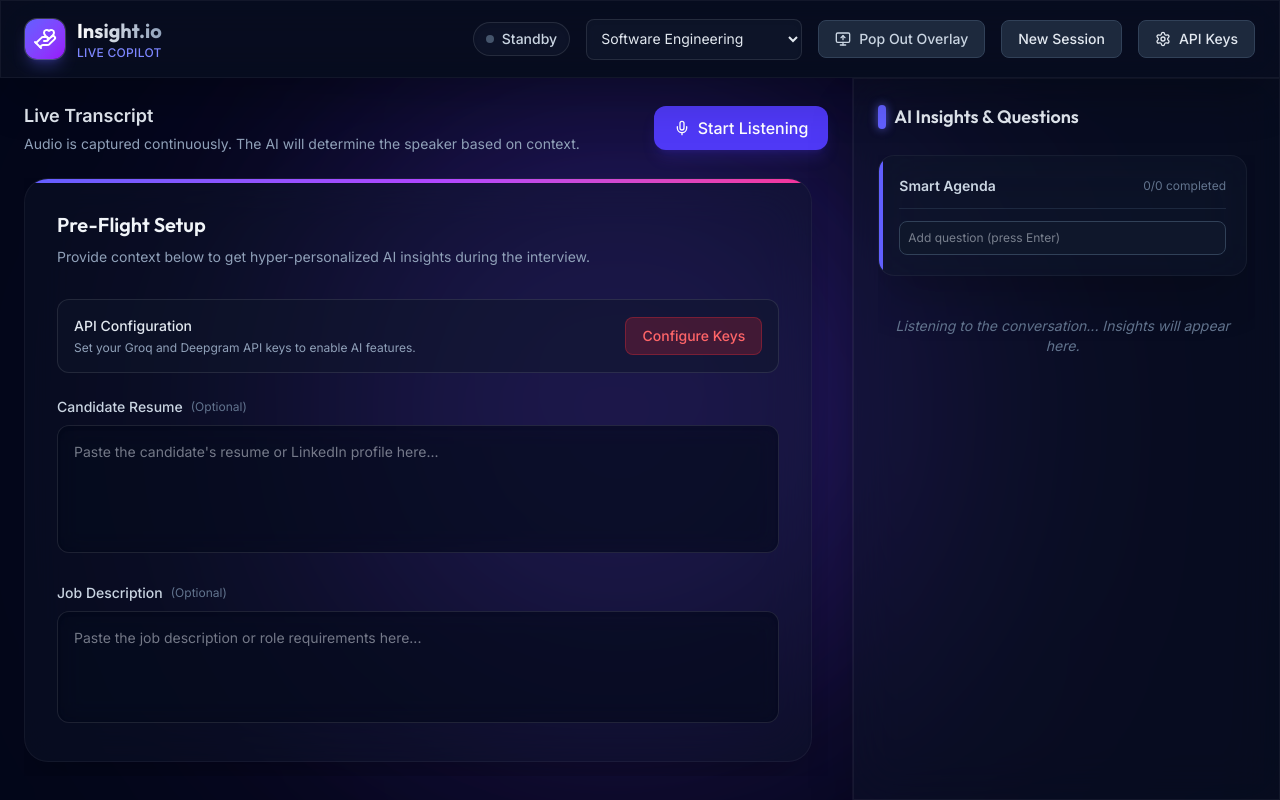
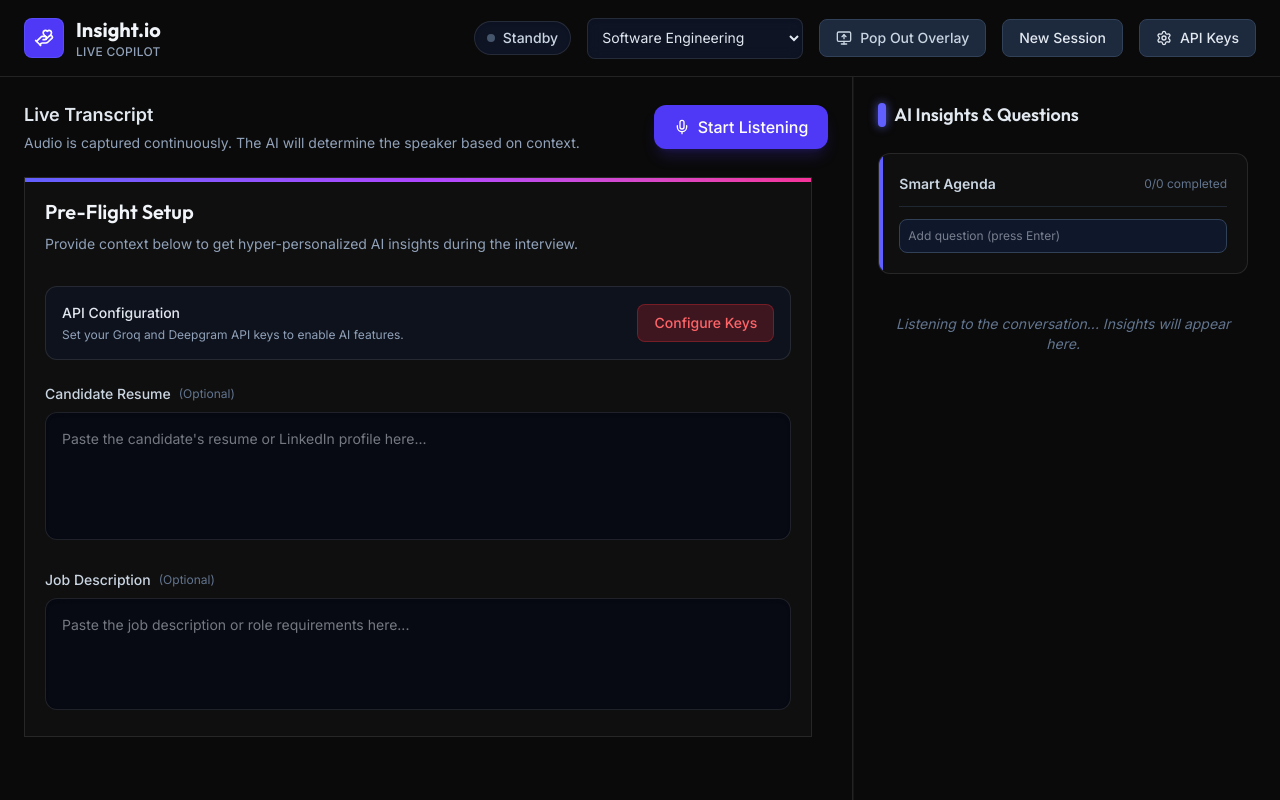
Before and after one commit to Izumi42/ai-questionnaire-tool, a Next.js app: page /ai-questionnaire-tool/ in a window 1280 px wide. Built offline with nearby package versions, Linux system fonts and the light colour scheme.

Commit message:
Refactor UI: Remove AI aesthetics for a flat minimalist design

```diff
--- a/src/app/globals.css
+++ b/src/app/globals.css
@@ -12,8 +12,8 @@
 
 @media (prefers-color-scheme: dark) {
   :root {
-    --background: #020617; /* Deep slate 950 */
-    --foreground: #f8fafc;
+    --background: #0a0a0a; /* Neutral absolute dark */
+    --foreground: #ededed;
   }
 }
 
@@ -40,8 +40,3 @@ body {
 ::-webkit-scrollbar-thumb:hover {
   background: rgba(255, 255, 255, 0.2);
 }
-
-/* Base animations and utilities */
-.glass-panel {
-  @apply bg-slate-900/40 backdrop-blur-xl border border-white/5 shadow-2xl;
-}
--- a/src/app/page.tsx
+++ b/src/app/page.tsx
@@ -430,7 +430,7 @@ export default function Home() {
       <div className="flex-1 overflow-y-auto space-y-4 pr-2">
 
         {/* Agenda Section */}
-        <div className="mb-6 p-5 rounded-2xl glass-panel relative overflow-hidden">
+        <div className="mb-6 p-5 rounded-xl border border-white/10 bg-[#0f0f0f] relative overflow-hidden">
           <div className="absolute top-0 left-0 w-1 h-full bg-indigo-500"></div>
           <h3 className="text-sm font-semibold text-slate-300 mb-3 flex items-center justify-between">
             Smart Agenda
@@ -503,10 +503,8 @@ export default function Home() {
               });
               setSuggestions(prev => prev.filter(s => s.text !== suggestion.text));
             }}
-            className="group p-5 rounded-2xl glass-panel bg-slate-800/20 hover:bg-slate-800/40 hover:border-white/20 transition-all duration-300 cursor-pointer relative overflow-hidden hover:-translate-y-1 hover:shadow-indigo-500/10"
+            className="group p-5 rounded-xl border border-white/10 bg-[#0f0f0f] hover:bg-[#1a1a1a] transition-all duration-300 cursor-pointer relative overflow-hidden"
           >
-            {/* Subtle highlight effect on hover */}
-            <div className="absolute inset-0 bg-gradient-to-r from-indigo-500/0 via-indigo-500/10 to-indigo-500/0 translate-x-[-100%] group-hover:translate-x-[100%] transition-transform duration-1000"></div>
 
             <div className="flex items-start gap-4 relative z-10">
               <div className="mt-0.5 p-2 bg-slate-900/50 rounded-lg border border-slate-700/50 flex-shrink-0">
@@ -528,17 +526,17 @@ export default function Home() {
   );
 
   return (
-    <div className="flex flex-col h-screen bg-slate-950 text-slate-100 overflow-hidden font-sans selection:bg-indigo-500/30">
+    <div className="flex flex-col h-screen bg-[#0a0a0a] text-slate-100 overflow-hidden font-sans selection:bg-indigo-500/30">
 
       {/* Top Navigation Bar */}
-      <header className="flex items-center justify-between px-6 py-4 glass-panel border-b border-white/5 z-20">
+      <header className="flex items-center justify-between px-6 py-4 bg-[#0a0a0a] border-b border-white/10 z-20">
         <div className="flex items-center gap-3">
-          <div className="w-10 h-10 rounded-xl bg-gradient-to-br from-indigo-500 to-purple-600 flex items-center justify-center shadow-lg shadow-indigo-500/30 ring-1 ring-white/20">
-            <HandHeart className="text-white w-6 h-6" />
+          <div className="w-10 h-10 rounded-lg bg-indigo-600 flex items-center justify-center border border-indigo-500/50">
+            <HandHeart className="text-white w-5 h-5" />
           </div>
           <div>
-            <h1 className="text-xl font-bold bg-clip-text text-transparent bg-gradient-to-r from-white to-slate-400 font-display">Insight.io</h1>
-            <p className="text-xs text-indigo-400 font-medium tracking-wide uppercase">Live Copilot</p>
+            <h1 className="text-xl font-bold text-slate-100 font-display">Insight.io</h1>
+            <p className="text-xs text-slate-400 font-medium tracking-wide uppercase">Live Copilot</p>
           </div>
         </div>
 
@@ -578,13 +576,8 @@ export default function Home() {
       {/* Main Content Area */}
       <main className="flex flex-1 overflow-hidden relative">
 
-        {/* Background Gradients */}
-        <div className="absolute top-0 left-1/4 w-[600px] h-[600px] bg-indigo-600/20 rounded-full blur-[120px] pointer-events-none mix-blend-screen"></div>
-        <div className="absolute bottom-0 right-1/4 w-[700px] h-[700px] bg-purple-600/15 rounded-full blur-[150px] pointer-events-none mix-blend-screen"></div>
-        <div className="absolute top-1/2 left-1/2 w-[500px] h-[500px] bg-emerald-500/5 rounded-full blur-[150px] pointer-events-none -translate-x-1/2 -translate-y-1/2 mix-blend-screen"></div>
-
         {/* Left Column: Live Transcript */}
-        <div className="flex flex-col w-2/3 border-r border-white/5 p-6 z-10 relative">
+        <div className="flex flex-col w-2/3 border-r border-white/10 p-6 z-10 relative bg-[#0a0a0a]">
           <div className="flex items-center justify-between mb-6">
             <div>
               <h2 className="text-lg font-semibold text-slate-200 flex items-center gap-2">
@@ -623,7 +616,7 @@ export default function Home() {
 
           {!isRecording && transcript.length === 0 ? (
             <div className="flex-1 overflow-y-auto pr-4 space-y-6">
-              <div className="p-8 glass-panel rounded-3xl relative overflow-hidden shadow-2xl">
+              <div className="mb-8 p-5 border border-white/10 bg-[#0f0f0f] relative overflow-hidden group">
                 <div className="absolute top-0 left-0 w-full h-1 bg-gradient-to-r from-indigo-500 via-purple-500 to-pink-500"></div>
                 <h3 className="text-xl font-semibold text-slate-100 mb-2 font-display">Pre-Flight Setup</h3>
                 <p className="text-sm text-slate-400 mb-8">Provide context below to get hyper-personalized AI insights during the interview.</p>
@@ -676,20 +669,15 @@ export default function Home() {
                     animate={{ opacity: 1, y: 0 }}
                     transition={{ duration: 0.3 }}
                     key={msg.id}
-                    className={`flex flex-col ${isInterviewer ? 'items-end' : 'items-start'}`}
+                    className="flex flex-col mb-4"
                   >
-                    <div className={`flex items-center gap-2 mb-1.5 px-1 ${isInterviewer ? 'flex-row-reverse' : ''}`}>
-                      <span className="text-xs font-medium uppercase tracking-wider text-slate-500">
+                    <div className="flex gap-4">
+                      <span className={`text-xs font-bold uppercase tracking-wider shrink-0 w-24 pt-0.5 ${isInterviewer ? 'text-slate-500' : 'text-indigo-500'}`}>
                         {isInterviewer ? 'You' : 'Candidate'}
                       </span>
-                      {isInterviewer ? <User className="w-3 h-3 text-slate-500" /> : <MonitorUp className="w-3 h-3 text-indigo-400" />}
-                    </div>
-                    <div className={`px-5 py-3.5 rounded-2xl max-w-[80%] text-sm leading-relaxed border ${
-                      isInterviewer
-                        ? 'bg-gradient-to-br from-slate-800/90 to-slate-900/90 backdrop-blur-md text-slate-200 border-white/5 shadow-lg rounded-tr-sm'
-                        : 'bg-gradient-to-br from-indigo-600/20 to-purple-600/20 backdrop-blur-md text-indigo-50 border-indigo-500/30 shadow-[0_0_15px_rgba(99,102,241,0.15)] rounded-tl-sm'
-                    }`}>
-                      {msg.text}
+                      <div className="text-sm leading-relaxed text-slate-200">
+                        {msg.text}
+                      </div>
                     </div>
                   </motion.div>
                 );
@@ -697,13 +685,11 @@ export default function Home() {
 
               {/* Interim Transcript (currently spoken text) */}
               {currentText && (
-                <div className="flex flex-col items-start opacity-70">
-                  <div className="flex items-center gap-2 mb-1.5 px-1">
-                    <span className="text-xs font-medium text-slate-500 uppercase tracking-wider">
-                      Hearing...
-                    </span>
-                  </div>
-                  <div className="px-5 py-3.5 rounded-2xl max-w-[80%] text-sm leading-relaxed shadow-sm bg-slate-800/30 text-slate-300 border border-slate-700/30 rounded-tl-sm italic">
+                <div className="flex gap-4 opacity-70 mb-4">
+                  <span className="text-xs font-bold text-slate-600 uppercase tracking-wider shrink-0 w-24 pt-0.5">
+                    Hearing...
+                  </span>
+                  <div className="text-sm text-slate-400 italic">
                     {currentText}
                   </div>
                 </div>
@@ -715,7 +701,7 @@ export default function Home() {
         </div>
 
         {/* Right Column: AI Suggestions */}
-        <div className="flex flex-col w-1/3 glass-panel border-y-0 border-r-0 border-white/5 p-6 z-10 bg-slate-950/40 backdrop-blur-2xl">
+        <div className="flex flex-col w-1/3 bg-[#0a0a0a] p-6 z-10 border-l border-white/5">
           {pipWindow ? (
             <div className="flex-1 flex flex-col items-center justify-center text-slate-500 gap-4 opacity-60">
               <MonitorUp className="w-12 h-12" />
--- a/src/components/ApiSettingsModal.tsx
+++ b/src/components/ApiSettingsModal.tsx
@@ -27,9 +27,9 @@ export function ApiSettingsModal({
             initial={{ opacity: 0, scale: 0.95, y: 10 }}
             animate={{ opacity: 1, scale: 1, y: 0 }}
             exit={{ opacity: 0, scale: 0.95, y: 10 }}
-            className="glass-panel w-full max-w-lg rounded-3xl overflow-hidden flex flex-col relative"
+            className="w-full max-w-lg rounded-xl overflow-hidden flex flex-col relative border border-white/10 bg-[#0f0f0f]"
           >
-            <div className="absolute top-0 left-0 w-full h-1 bg-gradient-to-r from-indigo-500 to-purple-500"></div>
+            <div className="absolute top-0 left-0 w-full h-1 bg-indigo-500"></div>
             <div className="p-6 border-b border-white/5 flex items-center justify-between bg-slate-900/30">
               <div className="flex items-center gap-3">
                 <div className="w-8 h-8 rounded-lg bg-indigo-500/20 flex items-center justify-center border border-indigo-500/30">
@@ -97,7 +97,7 @@ export function ApiSettingsModal({
             <div className="p-6 border-t border-slate-800 bg-slate-900/50 flex justify-end">
               <button
                 onClick={onClose}
-                className="px-6 py-2.5 bg-indigo-600 hover:bg-indigo-500 text-white rounded-xl text-sm font-medium transition-colors shadow-lg shadow-indigo-500/20"
+                className="px-6 py-2.5 bg-indigo-600 hover:bg-indigo-500 text-white rounded-lg text-sm font-medium transition-colors"
               >
                 Done
               </button>
--- a/src/components/EvaluationModal.tsx
+++ b/src/components/EvaluationModal.tsx
@@ -25,7 +25,7 @@ export function EvaluationModal({
             initial={{ opacity: 0, scale: 0.95 }}
             animate={{ opacity: 1, scale: 1 }}
             exit={{ opacity: 0, scale: 0.95 }}
-            className="glass-panel w-full max-w-3xl max-h-[90vh] rounded-3xl overflow-hidden flex flex-col"
+            className="w-full max-w-3xl max-h-[90vh] rounded-xl overflow-hidden flex flex-col border border-white/10 bg-[#0f0f0f]"
           >
             <div className="p-6 border-b border-white/10 flex items-center justify-between bg-slate-900/30">
               <h2 className="text-xl font-bold text-slate-100 font-display">
@@ -41,7 +41,7 @@ export function EvaluationModal({
 
             <div className="flex-1 overflow-y-auto p-8 space-y-8">
               {/* Manual Rating */}
-              <div className="bg-slate-950/50 p-6 rounded-2xl border border-white/5 shadow-inner">
+              <div className="bg-[#111] p-6 rounded-xl border border-white/10">
                 <h3 className="text-sm font-semibold text-slate-300 mb-4 uppercase tracking-wider">
                   Your Rating
                 </h3>
@@ -72,7 +72,7 @@ export function EvaluationModal({
               <p className="text-xs text-slate-500">All data is processed securely.</p>
               <button
                 onClick={exportToMarkdown}
-                className="flex items-center gap-2 px-5 py-2.5 bg-slate-100 hover:bg-white text-slate-900 font-semibold rounded-xl transition-colors shadow-lg shadow-white/5 cursor-pointer"
+                className="flex items-center gap-2 px-5 py-2.5 bg-slate-100 hover:bg-white text-slate-900 font-semibold rounded-lg transition-colors cursor-pointer"
               >
                 <Download className="w-4 h-4" />
                 Save & Export Chat
```
Also changed, not shown: src/components/NewSessionModal.tsx (+4 -4 lines).
